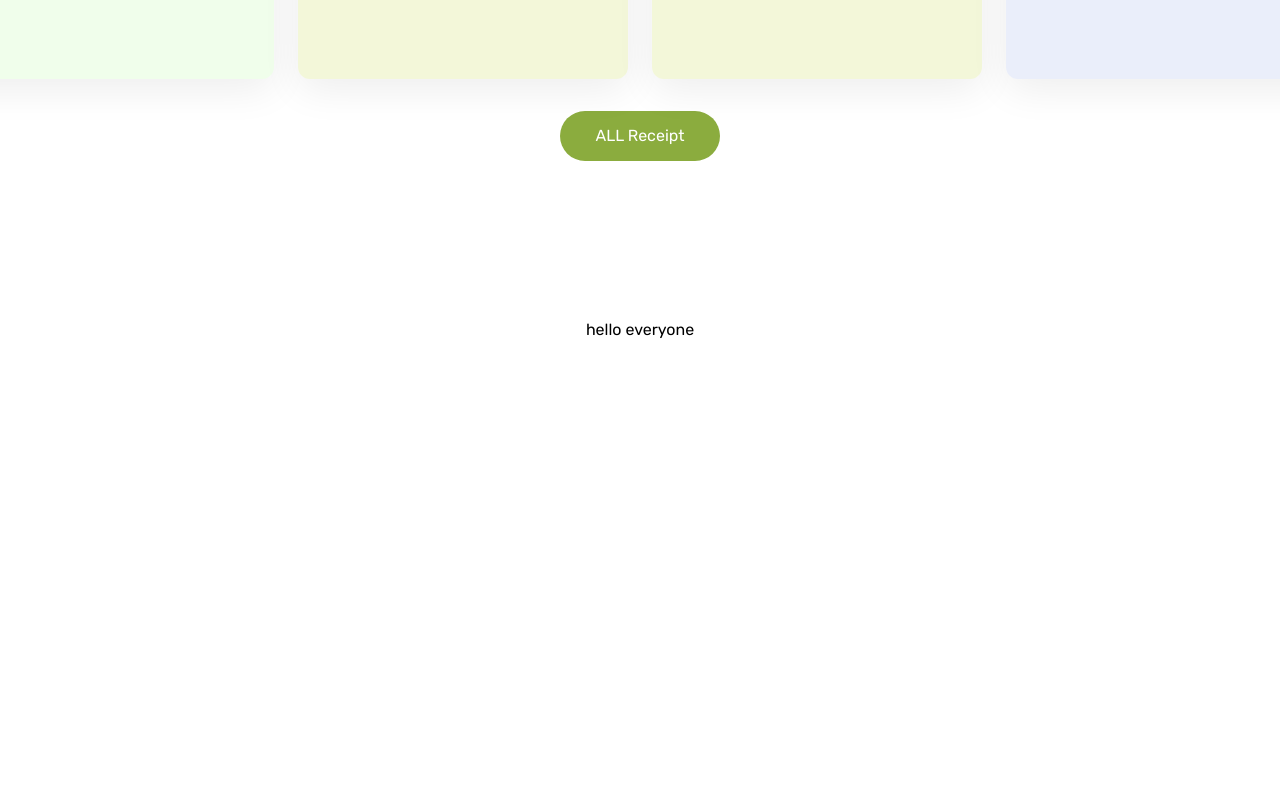
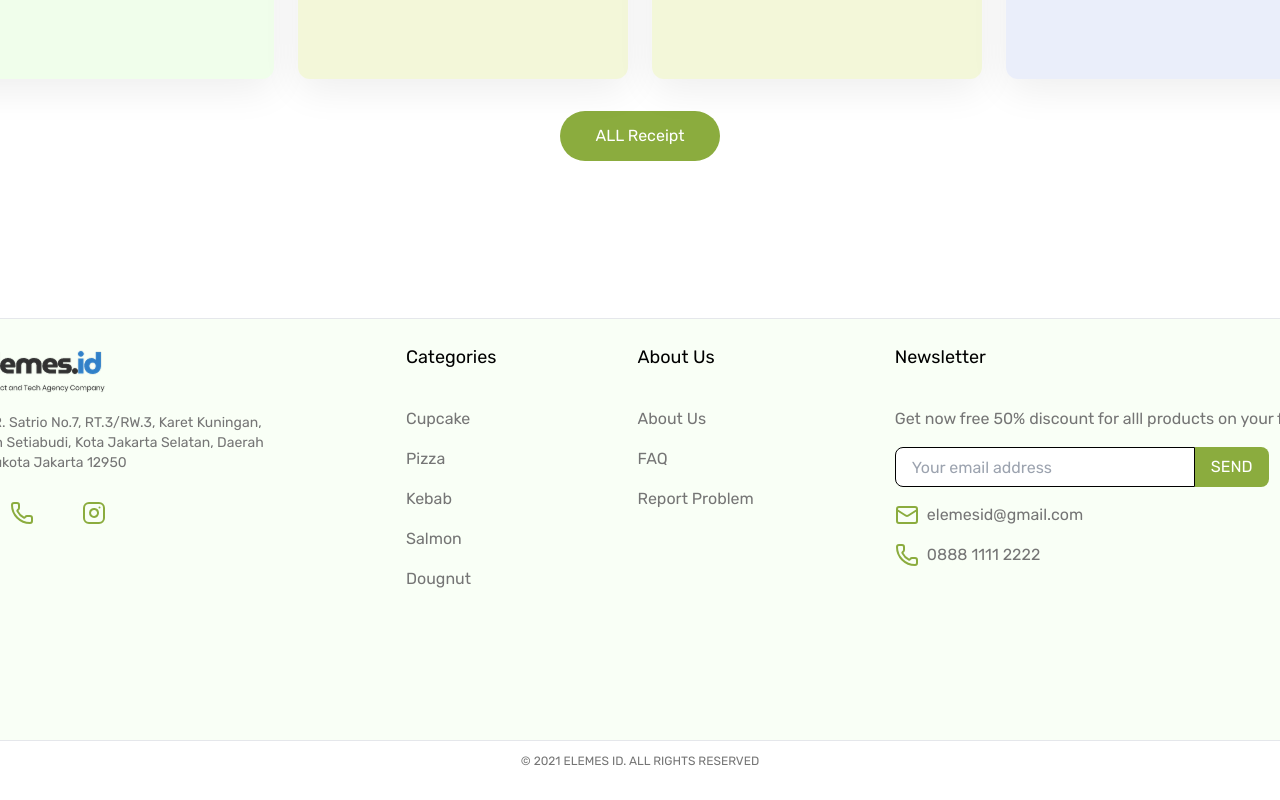
Before and after one commit to Imamhari/frontendtest-elemesid, a Next.js app: page / in a window 1280 px wide. Shown: the part 2043-2843 px from the top of the page. Before the commit the page ends 2385 px from the top, so only its background shows below. Built offline with nearby package versions, Linux system fonts and the light colour scheme.

Commit message:
footer ok

```diff
--- a/src/app/landing/Footer.jsx
+++ b/src/app/landing/Footer.jsx
@@ -0,0 +1,76 @@
+import { Mail, Phone, Instagram } from "lucide-react";
+import Image from "next/image";
+
+function Footer() {
+  return (
+    <section className="hidden xl:block">
+      <div className="flex justify-between p-6 w-[1470px] h-[423px] gap-4 border rounded-xl bg-[#F9FFF6] p-20">
+        <div className="flex flex-col w-[335px] h-[127px] gap-5 ">
+          <Image
+            src="/assets/logo.png"
+            width={207}
+            height={50}
+            alt="logo"
+            priority
+          />
+          <p className="font-normal text-[14px] leading-[20px] tracking-[0%] text-[#757575]">
+            Jl. Prof. DR. Satrio No.7, RT.3/RW.3, Karet Kuningan, Kecamatan
+            Setiabudi, Kota Jakarta Selatan, Daerah Khusus Ibukota Jakarta 12950
+          </p>
+          <div className="flex gap-[32px]">
+            <div className="text-[#8BAC3E] hover:text-white hover:bg-[#8BAC3E] bg-[40px] rounded-full w-[40px] h-[40px] flex justify-center items-center cursor-pointer">
+              <Mail />
+            </div>
+            <div className="text-[#8BAC3E] hover:text-white hover:bg-[#8BAC3E] bg-[40px] rounded-full w-[40px] h-[40px] flex justify-center items-center cursor-pointer">
+              <Phone />
+            </div>
+            <div className="text-[#8BAC3E] hover:text-white hover:bg-[#8BAC3E] bg-[40px] rounded-full w-[40px] h-[40px] flex justify-center items-center cursor-pointer">
+              <Instagram />
+            </div>
+          </div>
+        </div>
+        <div className="flex flex-col text-[#757575] gap-4">
+          <h5 className="text-black text-lg mb-5">Categories</h5>
+          <p>Cupcake</p>
+          <p>Pizza</p>
+          <p>Kebab</p>
+          <p>Salmon</p>
+          <p>Dougnut</p>
+        </div>
+        <div className="flex flex-col text-[#757575] gap-4">
+          <h5 className="text-black text-lg mb-5">About Us</h5>
+          <p>About Us</p>
+          <p>FAQ</p>
+          <p>Report Problem</p>
+        </div>
+        <div className="flex flex-col text-[#757575] gap-4">
+          <h5 className="text-black text-lg mb-5">Newsletter</h5>
+          <p>Get now free 50% discount for alll products on your first order</p>
+          <div className="flex">
+            <input
+              type="text"
+              placeholder="Your email address"
+              className="border border-black rounded-l-lg w-[300px] h-[40px] pl-4"
+            />
+            <button className="bg-[#8BAC3E] text-white px-4 py-2 rounded-r-lg">
+              SEND
+            </button>
+          </div>
+          <div className="flex gap-2">
+            <Mail className="text-[#8BAC3E]"/>
+            <p>elemesid@gmail.com</p>
+          </div>
+          <div className="flex gap-2">
+          <Phone className="text-[#8BAC3E]"/>
+            <p>0888 1111 2222</p>
+          </div>
+        </div>
+      </div>
+      <p className="font-normal text-[12px] leading-[16px] tracking-[5%] text-[#757575] mt-3 flex justify-center">
+        © 2021 ELEMES ID. ALL RIGHTS RESERVED
+      </p>
+    </section>
+  );
+}
+
+export default Footer;
--- a/src/app/page.js
+++ b/src/app/page.js
@@ -2,15 +2,17 @@ import Navbar from './component/Navbar';
 import Hero from './landing/Hero';
 import Category from './landing/Category';
 import Trending from './landing/Trending';
+import Footer from './landing/Footer';
 
 export default function Landing() {
   return (
-    <main className='flex flex-col items-center'>
+    <main className='flex flex-col items-center h-[2843px]'>
       <Navbar/>
       <Hero/>
       <Category/>
       <Trending/>
-      hello everyone
+      <Footer/>
+
     </main>
   );
 }
```
